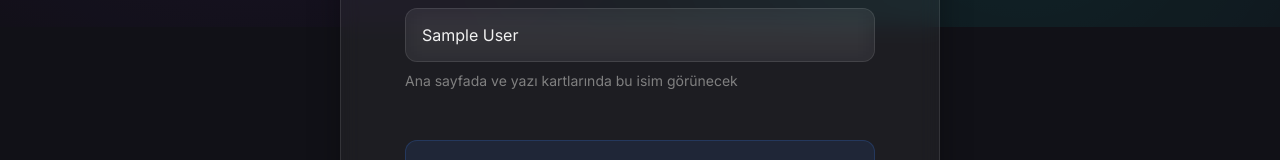
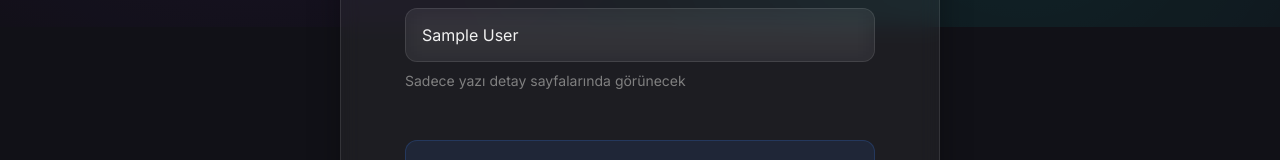
Before and after one commit to EchoKatana/Bloggo, a Next.js app: page /setup-profile in a window 1280 px wide. Shown: the part 773-933 px from the top of the page. Built offline with nearby package versions, Linux system fonts and the light colour scheme; no server answers; the database is empty; sample sign-in values are in the browser's storage.

Commit message:
fix: Escape apostrophe in setup-profile text

```diff
--- a/src/app/setup-profile/page.tsx
+++ b/src/app/setup-profile/page.tsx
@@ -206,7 +206,7 @@ export default function SetupProfilePage() {
                             fontSize: '0.875rem',
                             color: 'var(--color-text-dimmed)'
                         }}>
-                            Ana sayfada ve yazı kartlarında bu isim görünecek
+                            Sadece yazı detay sayfalarında görünecek
                         </div>
                     </div>
 
@@ -219,7 +219,7 @@ export default function SetupProfilePage() {
                         fontSize: '0.875rem',
                         color: 'var(--color-text-muted)'
                     }}>
-                        💡 <strong>İpucu:</strong> Kullanıcı adınız benzersiz kimliğinizdir ve profil URL'inizde görünür.
+                        💡 <strong>İpucu:</strong> Kullanıcı adınız benzersiz kimliğinizdir ve profil URL&apos;inizde görünür.
                         Takma adınız ise yazılarınızda insanların göreceği isminizdir.
                     </div>
 
```
